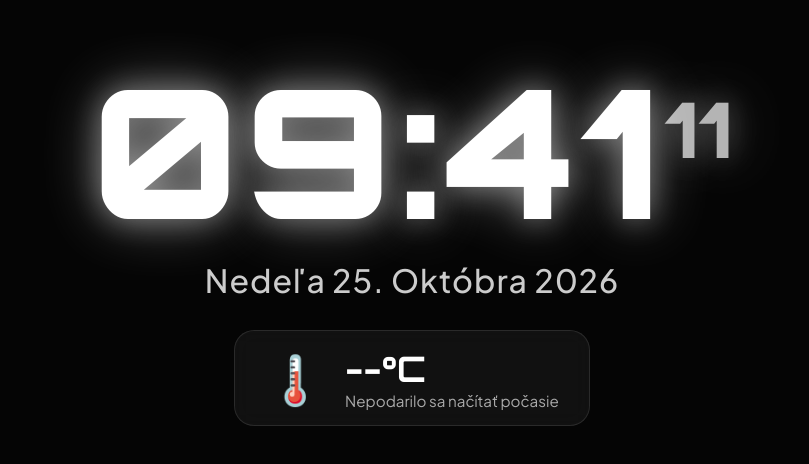
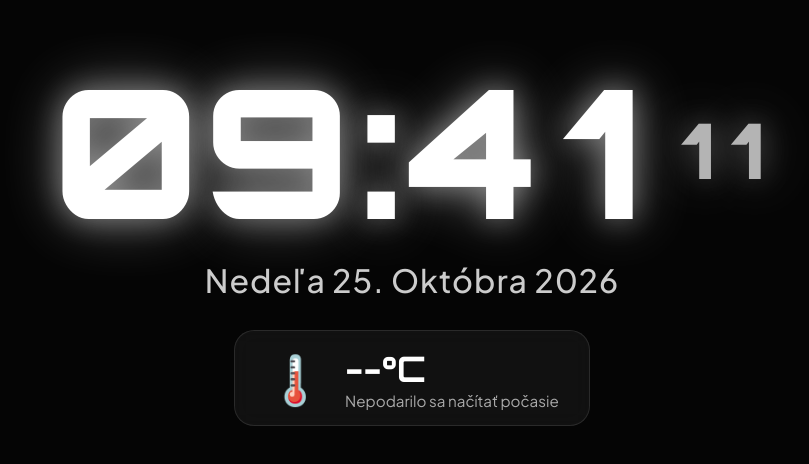
Before and after one commit to Richi2186/hodiny, a plain HTML site: page index.html in a window 1280 px wide. Shown: the part 172-636 px from the top of the page, without its empty margins (228-1037 px from the left). Drawn offline with Linux system fonts and the light colour scheme; no server answers.

Commit message:
Refactor clock layout and styling
Updated clock layout and styling for better spacing and alignment. Improved digit handling for time display.

```diff
--- a/index.html
+++ b/index.html
@@ -111,6 +111,7 @@
             width: 100%;
         }
 
+        /* Hodiny s pevnými slotmi pre znaky, aby sa neprekrývali ani neposkakovali */
         .clock-container {
             font-family: 'Orbitron', sans-serif;
             font-size: 14vw;
@@ -118,17 +119,37 @@
             line-height: 1;
             color: var(--accent-color);
             text-shadow: 0 0 30px var(--accent-glow), 0 0 60px var(--accent-glow);
-            letter-spacing: 4px;
+            letter-spacing: 2px;
             margin-bottom: 20px;
+            display: flex;
+            align-items: center;
+            justify-content: center;
+        }
+
+        .time-group {
+            display: inline-flex;
+        }
+
+        .digit {
+            display: inline-block;
+            text-align: center;
             font-variant-numeric: tabular-nums;
+            min-width: 0.65em; /* Zabezpečuje rovnaký priestor pre každú číslicu bez prekrývania */
+        }
+
+        .separator {
+            display: inline-block;
+            text-align: center;
+            min-width: 0.3em;
         }
 
         .seconds {
             font-size: 6vw;
             opacity: 0.7;
             vertical-align: super;
-            margin-left: 10px;
-            font-variant-numeric: tabular-nums;
+            margin-left: 15px;
+            display: inline-flex;
+            align-items: flex-start;
         }
 
         .date-container {
@@ -184,8 +205,8 @@
         }
 
         @media (max-width: 768px) {
-            .clock-container { font-size: 18vw; }
-            .seconds { font-size: 8vw; }
+            .clock-container { font-size: 17vw; }
+            .seconds { font-size: 7vw; margin-left: 8px; }
             .date-container { font-size: 1.2rem; }
             .top-bar { padding: 10px 15px; flex-direction: column; gap: 10px; }
         }
@@ -212,8 +233,18 @@
     </div>
 
     <div class="main-container">
-        <div class="clock-container" id="clock">
-            --:--<span class="seconds" id="seconds">--</span>
+        <!-- Rozdelené do bezpečných pevných blokov, ktoré zabránia prekrývaniu -->
+        <div class="clock-container">
+            <span class="time-group">
+                <span class="digit" id="h1">0</span><span class="digit" id="h2">0</span>
+            </span>
+            <span class="separator">:</span>
+            <span class="time-group">
+                <span class="digit" id="m1">0</span><span class="digit" id="m2">0</span>
+            </span>
+            <span class="seconds">
+                <span class="digit" id="s1">0</span><span class="digit" id="s2">0</span>
+            </span>
         </div>
 
         <div class="date-container" id="date">
@@ -230,7 +261,7 @@
     </div>
 
     <div class="bottom-bar">
-        Pevný ciferník + Internetový čas + Open-Meteo počasie
+        Stabilný ciferník + Internetový čas + Open-Meteo počasie
     </div>
 
     <script>
@@ -273,17 +304,21 @@
             let minutes = String(currentInternetTime.getMinutes()).padStart(2, '0');
             let seconds = String(currentInternetTime.getSeconds()).padStart(2, '0');
 
-            document.getElementById('clock').innerHTML = `${hours}:${minutes}<span class="seconds">${seconds}</span>`;
+            // Vloženie každej číslice do jej vlastného bezpečného kontajnera
+            document.getElementById('h1').textContent = hours[0];
+            document.getElementById('h2').textContent = hours[1];
+            document.getElementById('m1').textContent = minutes[0];
+            document.getElementById('m2').textContent = minutes[1];
+            document.getElementById('s1').textContent = seconds[0];
+            document.getElementById('s2').textContent = seconds[1];
 
             const options = { weekday: 'long', year: 'numeric', month: 'long', day: 'numeric' };
             document.getElementById('date').textContent = currentInternetTime.toLocaleDateString('sk-SK', options);
         }
 
-        // Okamžité spustenie hodín, aby nezostali nuly
         updateClock();
         setInterval(updateClock, 1000);
 
-        // Synchronizácia s internetovým časom na pozadí
         syncInternetTime();
         setInterval(syncInternetTime, 5 * 60 * 1000);
 
```
